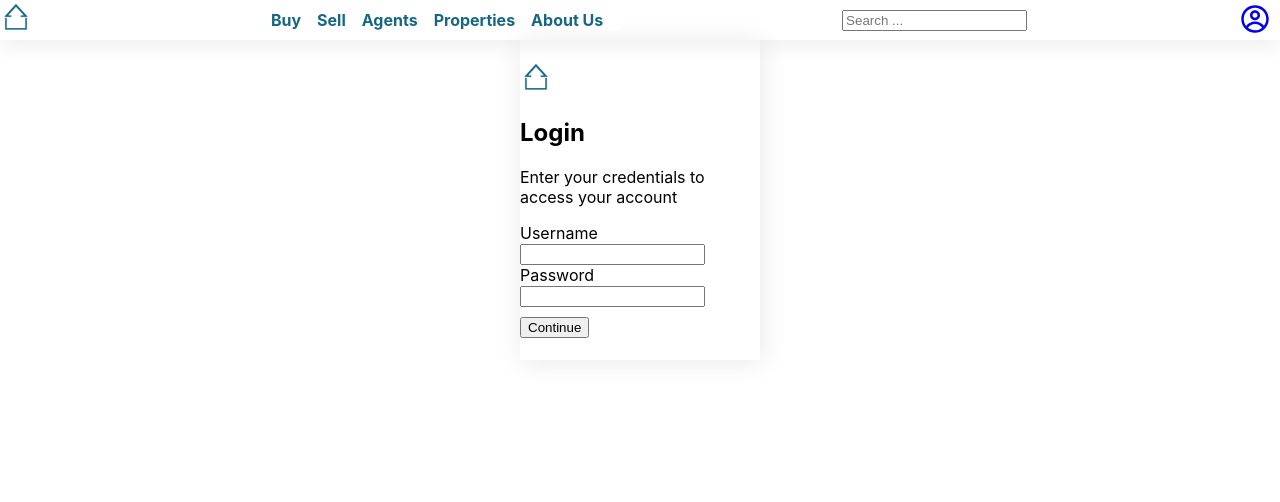
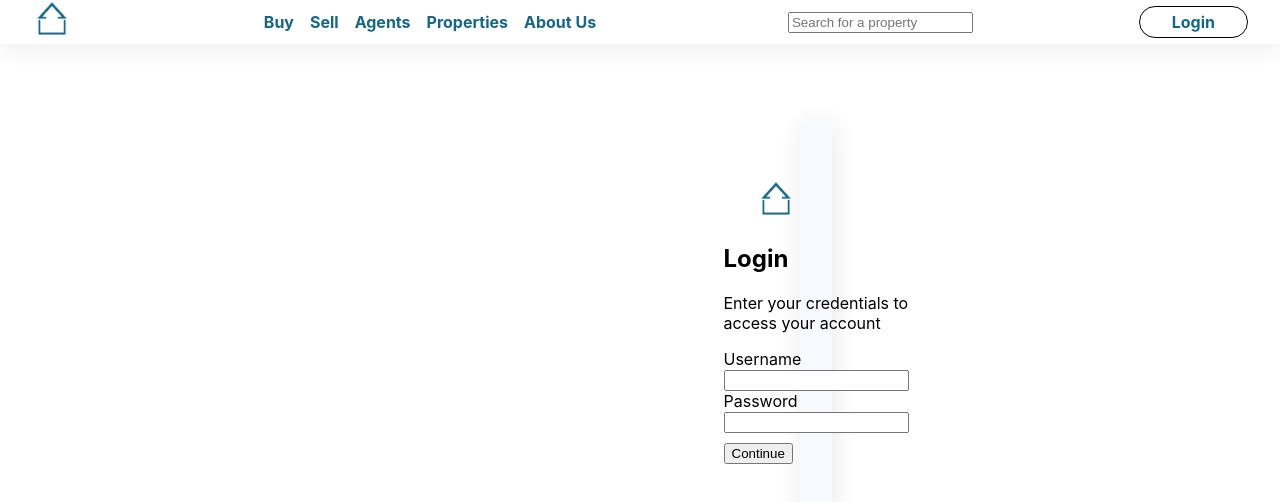
Before and after one commit to JC-prog/Real-Estate-Web-App, a React (Create React App) app in the folder client/: page /Login in a window 1280 px wide. Shown: the top 502 px of the page. Built offline with nearby package versions, Linux system fonts and the light colour scheme.

Commit message:
feat: home page frontend design

```diff
--- a/client/src/Components/Navbar/Navbar.css
+++ b/client/src/Components/Navbar/Navbar.css
@@ -13,15 +13,19 @@ body {
     justify-content: space-between;
     align-items: center;
     box-shadow: 0 2px 24px #2c2c2c1a;
+    font-size: 1em;
 }
 
 .logo-div {
+    margin-left: 2rem;
     padding: 0 2rem;
+    width: 5vh;
+    height: auto;
 }
 
 .logo-div img {
-    width: 4vh;
-    height: 4vh;
+    max-width: 100%;
+    height: auto;
 }
 
 .navbarOption {
@@ -48,7 +52,13 @@ nav a {
     font-weight: bold;
 }
 
-.navbarProfile {
-    width: 5vh;
-    height: 4vh;
+.navbarProfile a {
+    margin-right: 2rem;
+    padding: 0.3rem 2rem;
+    border: solid black;
+    border-radius: 1rem;
+    border-width: 0.1rem;
+    text-decoration: none;
+    color: #176684;
+    font-weight: bold;
 }
--- a/client/src/Components/Navbar/Navbar.tsx
+++ b/client/src/Components/Navbar/Navbar.tsx
@@ -1,5 +1,4 @@
-import React from 'react'
-import { CgProfile } from "react-icons/cg";
+
 import  "./Navbar.css"
 
 const Navbar = () => {
@@ -25,14 +24,14 @@ const Navbar = () => {
       <div className="navbarSearch">
         <input
             type="text"
-            placeholder="Search ..."
+            placeholder="Search for a property"
             //value={search}
             //onChange={(e) => setSearch(e.target.value)}
           />
       </div>
 
       <div className="navbarProfile">
-        <a href="/profile"><CgProfile size={30}/></a>
+        <a href="/Login">Login</a>
       </div>
 
     </div>
--- /dev/null
+++ b/client/src/Pages/Home/Home.css
@@ -0,0 +1,15 @@
+
+
+.landing-page-container {
+    max-width: 100%; /* Ensures the container doesn't exceed its parent's width */
+    width: 100px;
+    height: auto; /* Allows the container to adjust its height based on the content */
+    position: relative; /* Ensures the image is positioned relative to this container */
+}
+
+.landing-page-container img {
+    max-width: 100%; /* Ensures the image doesn't exceed the container's width */
+    height: auto; /* Allows the image to adjust its height proportionally */
+    display: block; /* Ensures the image is displayed as a block element */
+    margin: 0 auto; /* Centers the image horizontally within the container */
+}
--- a/client/src/Pages/Home/Home.tsx
+++ b/client/src/Pages/Home/Home.tsx
@@ -1,14 +1,15 @@
 // Component
 import Navbar from "../../Components/Navbar/Navbar"
+import  "./Home.css"
 
 const HomePage = () => {
     return (
-      <div>
+      <>
         <Navbar />
-        <div>
+        <div className="landing-page-contaner">
             <img src="/homepage-apartment.jpg"></img>
         </div>
-      </div>
+      </>
     );
   };
 
--- a/client/src/Pages/Login/Login.css
+++ b/client/src/Pages/Login/Login.css
@@ -7,14 +7,19 @@ body {
 }
 
 .login-container {
-    width: 30vh;
-    height: 40vh;
-    margin: auto;
+    margin: 5rem 50rem;
+    padding: 1rem;
     display: flex;
     justify-content: center;
     align-items: center;
     text-align: left;
     box-shadow: 2px 2px 24px #2c2c2c1a;
+    background-color: #F6FAFE;
+}
+
+.login-container form {
+    padding: 5vh;
+
 }
 
 .logo-div {
@@ -23,6 +28,7 @@ body {
 
 .login-container label {
     float: left;
+    font-size: 1em;
 }
 
 button {
```
